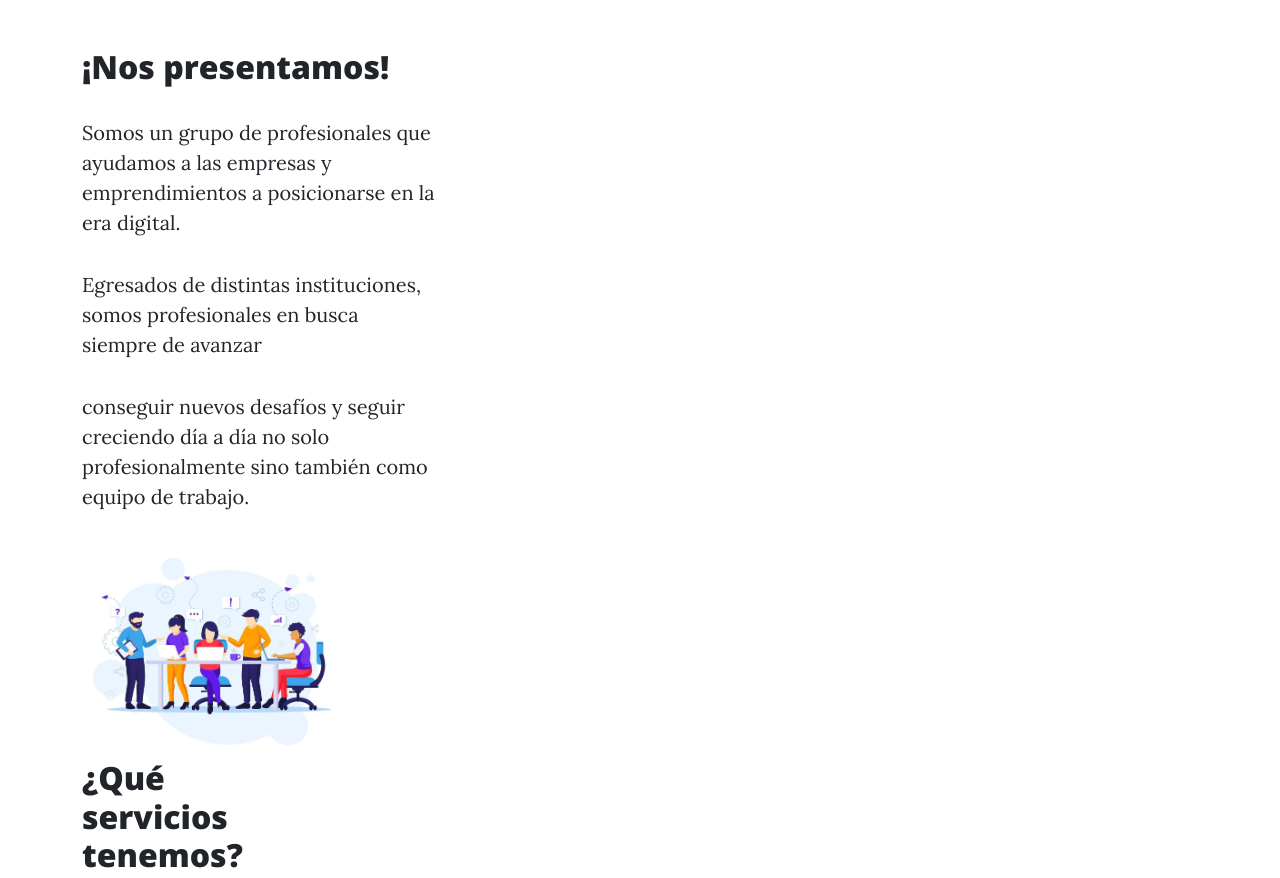
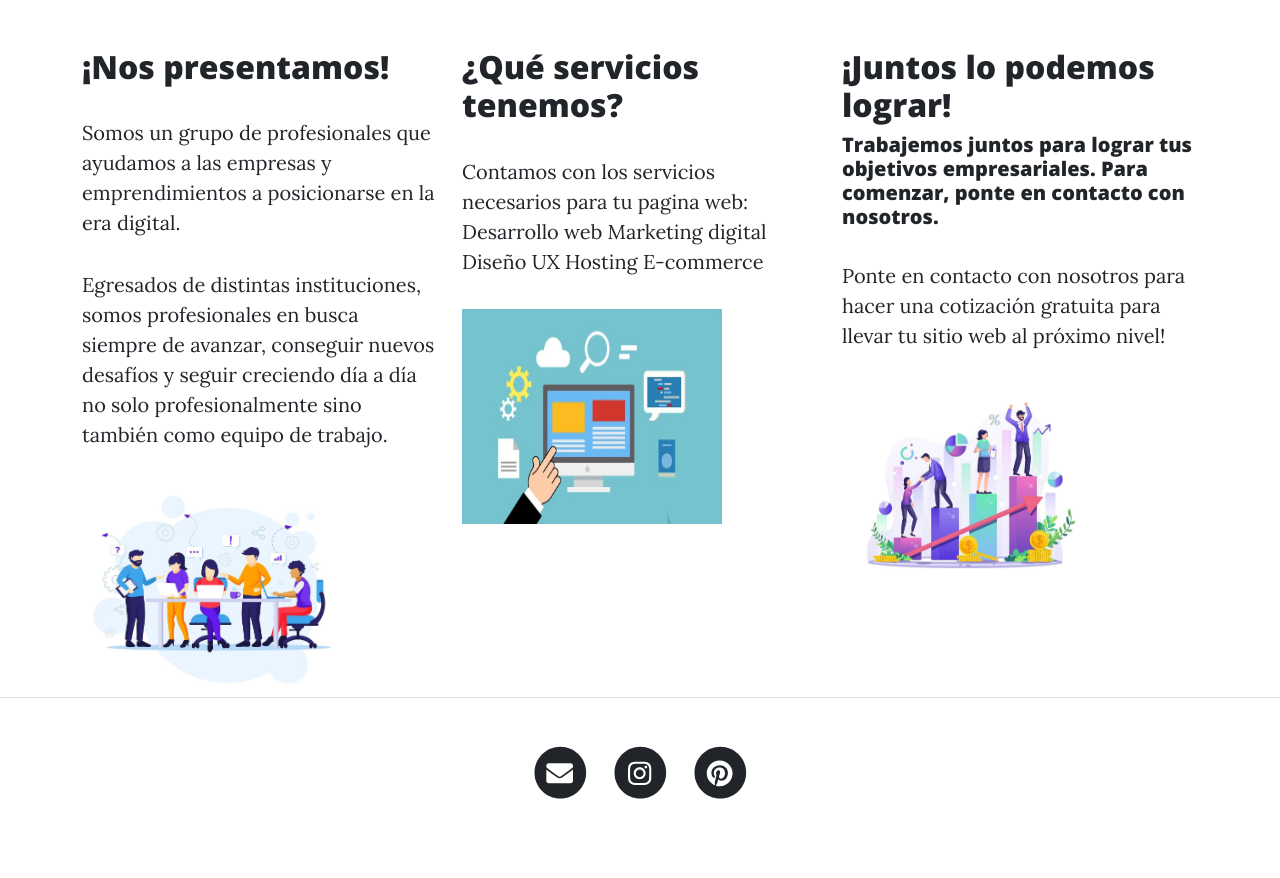
Before and after one commit to GuadaW/PANDASITE, a website: page pages/aboutus.html in a window 1280 px wide. Shown: the part 600-1478 px from the top of the page. Drawn offline with nearby package versions, Linux system fonts and the light colour scheme; files whose address does not match are found by name.

Commit message:
Update aboutus.html

```diff
--- a/pages/aboutus.html
+++ b/pages/aboutus.html
@@ -55,12 +55,11 @@
         <div>
         <h2>¡Nos presentamos!</h2>
             <p>Somos un grupo de profesionales que ayudamos a las empresas y emprendimientos a posicionarse en la era digital.</p>
-            <p>Egresados de distintas instituciones, somos profesionales en busca siempre de avanzar</p>
-            <p>conseguir nuevos desafíos y seguir creciendo día a día no solo profesionalmente sino también como equipo de trabajo.</p>
-            <img  width="260" height="215" src="assets\Team.jpg"></img>
+            <p>Egresados de distintas instituciones, somos profesionales en busca siempre de avanzar, conseguir nuevos desafíos y seguir creciendo día a día no solo profesionalmente sino también como equipo de trabajo.</p>
+            <img  width="260" height="215" src="../assets/Team.jpg"></img>
         </div>
-
-<article class="col-md-4">
+    </article>
+    <article class="col-md-4">
     <h2>¿Qué servicios tenemos?</h2>
     <div>
         <p>Contamos con los servicios necesarios para tu pagina web:
@@ -70,15 +69,18 @@
             Hosting
             E-commerce
         </p>
-        <img  width="260" height="215" src="img\Services.jpg"></img>
+        <img  width="260" height="215" src="../assets/Services.jpg"></img>
     </div>
+    </article>
+    <article class="col-md-4">
+        <h2>¡Juntos lo podemos lograr!</h2>
     <div>
         <h5>Trabajemos juntos para lograr tus objetivos empresariales.
             Para comenzar, ponte en contacto con nosotros.</h5>
         <p> Ponte en contacto con nosotros para hacer una cotización
             gratuita para llevar tu sitio web al próximo nivel!
         </p>
-        <img  width="260" height="215" src="img\Exito.jpg"></img>
+        <img  width="260" height="215" src="../assets/Exito.jpg"></img>
     </div>
     </article>
     </div>
```
